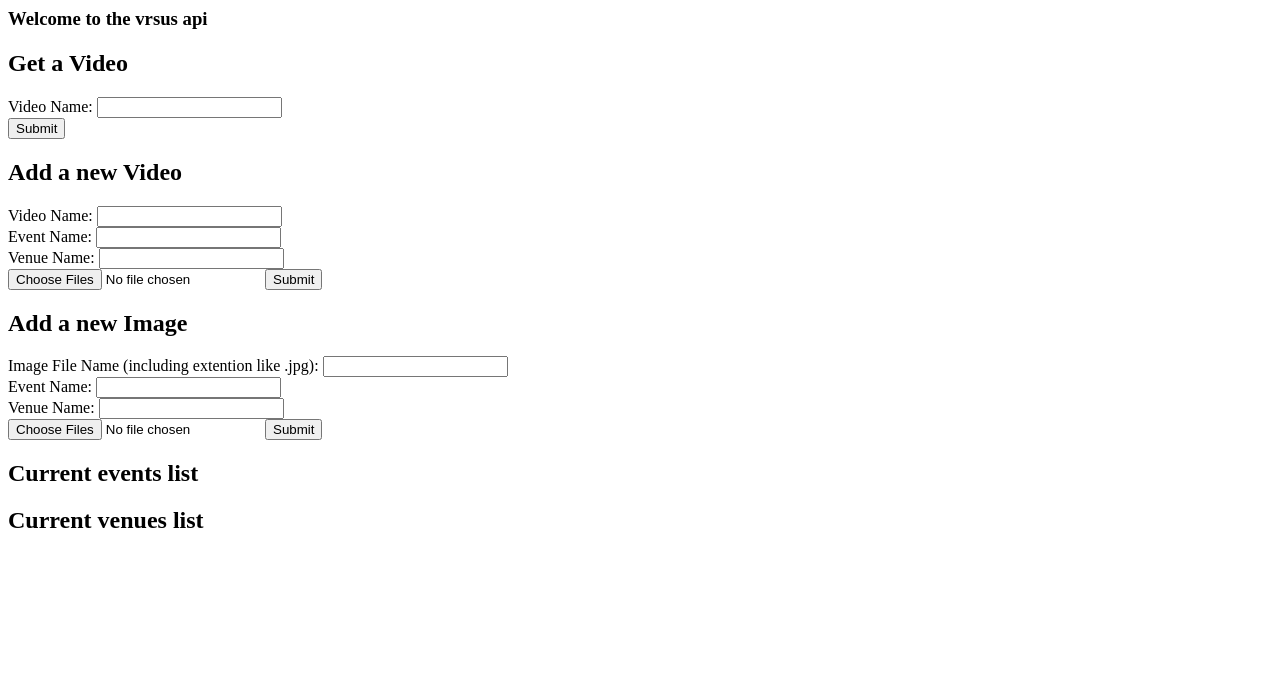
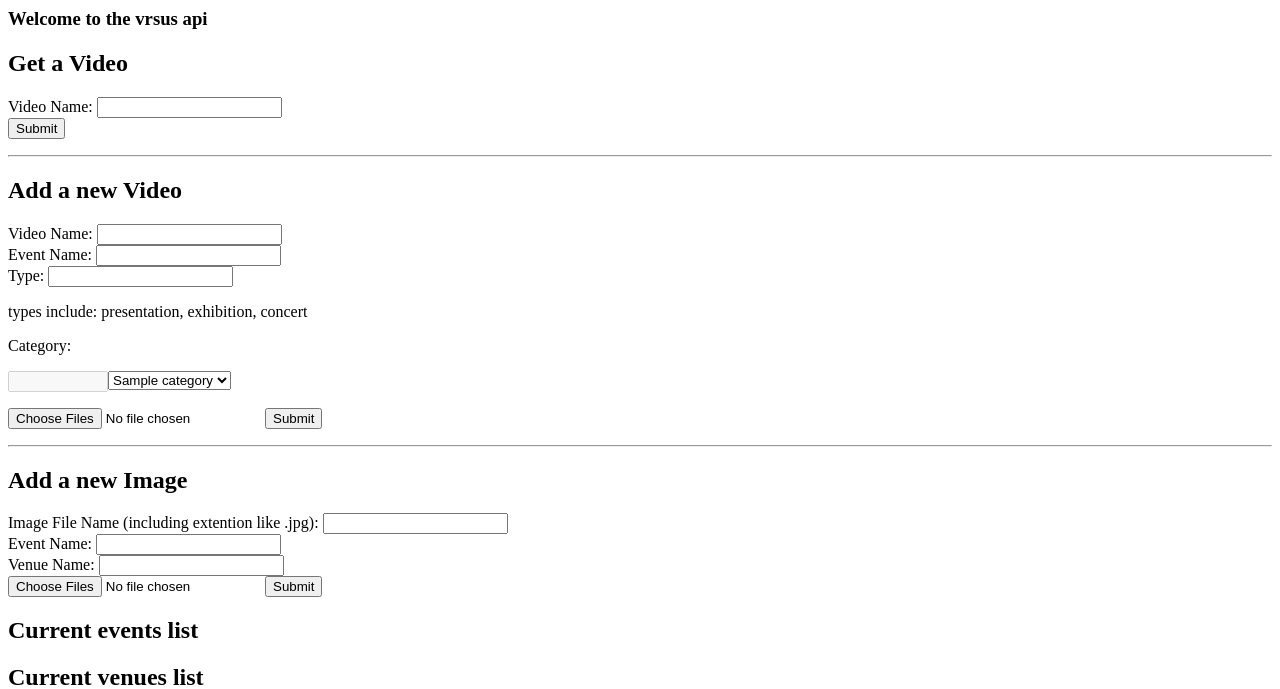
Before and after one commit to mghamsar/vrsus_api, a Flask app: template templates/basic.html in a window 1280 px wide. Shown: the top 689 px of the page. Run offline with Flask 2, Linux system fonts and the light colour scheme; the template is opened without the code that fills it: most values are stand-ins (such as "Sample title", 1, 10 or a date in 2020).

Commit message:
update add video to include event, type and category

```diff
--- a/application.py
+++ b/application.py
@@ -25,7 +25,9 @@ class JSONEncoder(flask.json.JSONEncoder):
 
 @app.route("/")
 def index():
-    return render_template('basic.html')
+    v = videos.Videos()
+    data = v.getVideos(template=True)
+    return render_template('basic.html', videos = data)
 
 @app.route('/download', methods=['POST'])
 def download():
@@ -46,12 +48,12 @@ def get_video(videoname):
 
 @app.route("/videos/upload", methods=['POST'])
 def add_video():
-    videoname = request.form['video_name']
-    eventname = request.form['event_name']
-    venuename = request.form['venue_name']
+    #videoname = request.form['video_name']
+    #eventname = request.form['event_name']
+    #venuename = request.form['venue_name']
 
     v = videos.Videos()
-    return v.addVideo(videoname)
+    return v.addVideo()
 
 ##################-------------------------###################
 
--- a/templates/basic.html
+++ b/templates/basic.html
@@ -5,15 +5,42 @@
 	<input type="submit" value="Submit">
 </form>
 
+<hr>
+
 <h2> Add a new Video </h2>
 <form action="videos/upload" method="post" enctype="multipart/form-data">
-    Video Name: <input type="text" name="video_name"></br><!-- value="Eg. jam_session_01.mp3"><br>-->
-    Event Name: <input type="text" name="event_name"></br><!-- value="Eg. hackney Festival"><br>-->
-    Venue Name: <input type="text" name="venue_name"></br><!-- value="Eg. Sonos studios"><br>-->
+    Video Name: <input type="text" name="video_name" required></br><!-- value="Eg. jam_session_01.mp3"><br>-->
+    Event Name: <input type="text" name="event_name" required></br><!-- value="Eg. hackney Festival"><br>-->
+    Type: <input type="text" name="event_type" required></br> <p> types include: presentation, exhibition, concert </p>
+    <p> Category: </p>
+    <div class="dropdown">
+        <select id="categoriesdropdown" class="dropdown-content" onchange="sel()">
+            {% for message in videos %}
+                <option value={{ videos[message]['category'] }}>{{ videos[message]['category'] }}</option>
+            {% endfor %}
+        </select>
+         <input style="width:100px; float:left;" type="text" id="event_category" name="event_category" required disabled></br>
+    </div>
+
+    <script type="text/javascript">
+        function myFunction(){
+            document.getElementById("categoriesdropdown").classList.toggle("show");
+        }
+
+        function sel(){
+            e = document.getElementById("categoriesdropdown")
+            document.getElementById("event_category").value = e.options[e.selectedIndex].value;;
+        }
+    </script>
+
+    </br>
+
     <input type="file" name="file[]" multiple>
-    <input type="submit">
+    <input type="submit" width="48" height="48">
 </form>
 
+
+<hr>
 
 <h2> Add a new Image </h2>
 <form action="images/upload" method="post" enctype="multipart/form-data">
```
Also changed, not shown: videos.py (+13 -11 lines).
